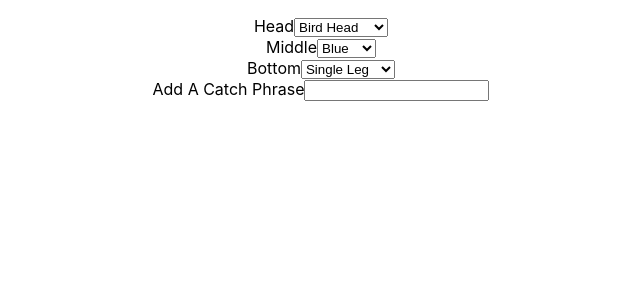
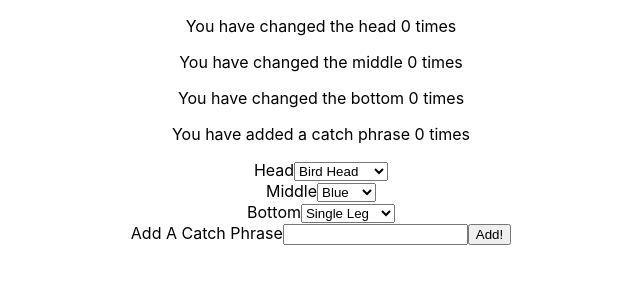
Before and after one commit to karyssa-dandrea/character-designer, a React (Create React App) app: page / in a window 1280 px wide. Shown: the top 300 px of the page, without its empty margins (319-959 px from the left). Built offline with nearby package versions, Linux system fonts and the light colour scheme.

Commit message:
added counter for head

```diff
--- a/src/components/editor/Editor.js
+++ b/src/components/editor/Editor.js
@@ -9,12 +9,17 @@ export default function Editor({
   setBottom,
   phrase,
   setPhrase,
+  setHeadCount,
 }) {
+  const handleHeadCount = (e) => {
+    setHead(e.target.value);
+    setHeadCount((prevState) => prevState + 1);
+  };
   return (
     <div className="editor">
       <div className="form-control">
         <label htmlFor="head">Head</label>
-        <select value={head} onChange={(e) => setHead(e.target.value)}>
+        <select value={head} onChange={handleHeadCount}>
           <option value="bird-head">Bird Head</option>
           <option value="dog-head">Dog Head</option>
           <option value="duck-head">Duck Head</option>
@@ -46,6 +51,7 @@ export default function Editor({
           value={phrase}
           onChange={(e) => setPhrase(e.target.value)}
         />
+        <button>Add!</button>
       </div>
     </div>
   );
--- a/src/components/main/Main.js
+++ b/src/components/main/Main.js
@@ -10,10 +10,35 @@ export default function Main() {
   const [middle, setMiddle] = useState('');
   const [bottom, setBottom] = useState('');
   const [phrase, setPhrase] = useState('');
+  const [headCount, setHeadCount] = useState(0);
+  const [middleCount, setMiddleCount] = useState(0);
+  const [bottomCount, setBottomCount] = useState(0);
+  const [phraseCount, setPhraseCount] = useState(0);
   return (
     <main>
-      <Preview {...{ head, middle, bottom, phrase }} />
-      <Editor {...{ head, setHead, middle, setMiddle, bottom, setBottom, phrase, setPhrase }} />
+      <Preview
+        {...{ head, middle, bottom, phrase, headCount, middleCount, bottomCount, phraseCount }}
+      />
+      <Editor
+        {...{
+          head,
+          setHead,
+          middle,
+          setMiddle,
+          bottom,
+          setBottom,
+          phrase,
+          setPhrase,
+          headCount,
+          setHeadCount,
+          middleCount,
+          setMiddleCount,
+          bottomCount,
+          setBottomCount,
+          phraseCount,
+          setPhraseCount,
+        }}
+      />
     </main>
   );
 }
--- a/src/components/preview/Preview.js
+++ b/src/components/preview/Preview.js
@@ -1,12 +1,27 @@
 import React from 'react';
 
-export default function Preview({ head, middle, bottom, phrase }) {
+export default function Preview({
+  head,
+  middle,
+  bottom,
+  phrase,
+  headCount,
+  middleCount,
+  bottomCount,
+  phraseCount,
+}) {
   return (
     <div className={`preview ${phrase}`}>
       <p>{head}</p>
       <p>{middle}</p>
       <p>{bottom}</p>
       <p>{phrase}</p>
+      <div>
+        <p>You have changed the head {headCount} times</p>
+        <p> You have changed the middle {middleCount} times</p>
+        <p>You have changed the bottom {bottomCount} times</p>
+        <p>You have added a catch phrase {phraseCount} times </p>
+      </div>
     </div>
   );
 }
```
